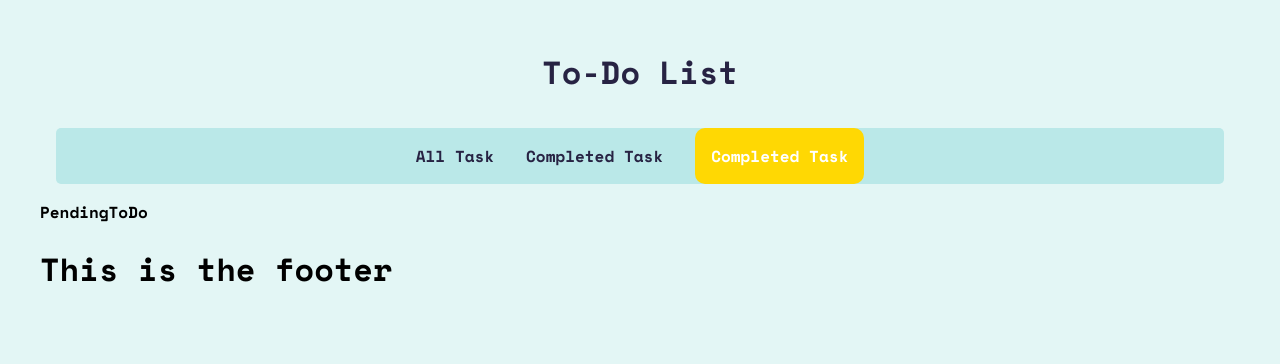
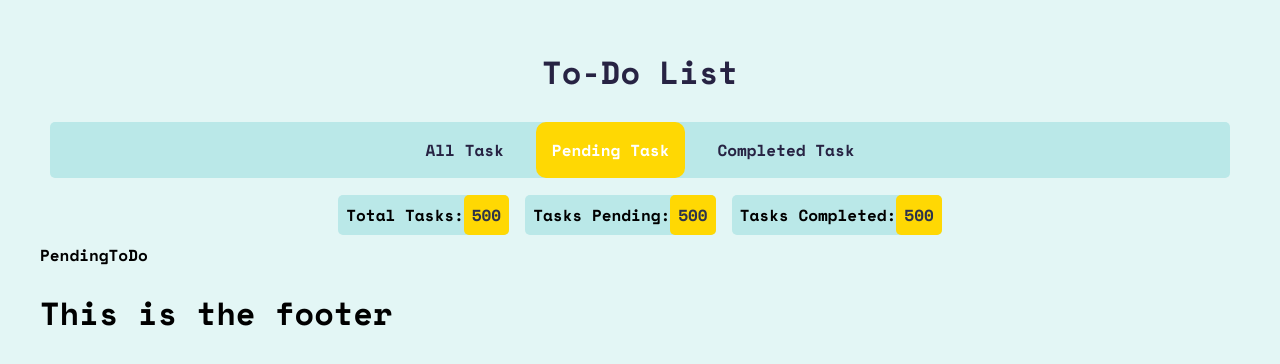
Before and after one commit to clevercoderjoy/ToDo-App, a React (Vite) app: page /pending in a window 1280 px wide. Shown: the top 364 px of the page. Built offline with nearby package versions, Linux system fonts and the light colour scheme.

Commit message:
feat: task summary added

```diff
--- a/src/components/Header.jsx
+++ b/src/components/Header.jsx
@@ -11,9 +11,15 @@ function Header() {
             <StyledLink to="/">To-Do List</StyledLink>
             <StyledNav>
                 <StyledNavLink to="/">All Task</StyledNavLink>
+                <StyledNavLink to="/pending">Pending Task</StyledNavLink>
                 <StyledNavLink to="/completed">Completed Task</StyledNavLink>
-                <StyledNavLink to="/pending">Completed Task</StyledNavLink>
             </StyledNav>
+
+            <StyledDiv>
+                <StyledP>Total Tasks:<StyledSpan>{500}</StyledSpan></StyledP>
+                <StyledP>Tasks Pending:<StyledSpan>{500}</StyledSpan></StyledP>
+                <StyledP>Tasks Completed:<StyledSpan>{500}</StyledSpan></StyledP>
+            </StyledDiv>
 
             <Routes>
                 <Route path="/" element={<AllToDo />} />
@@ -44,7 +50,7 @@ export const StyledLink = styled(Link)`
 `;
 export const StyledNav = styled.nav`
     background: #bae8e8;
-    margin: 1rem;
+    margin: 0.6rem;
     padding: 0 1rem;
     border-radius: 5px;
     display: flex;
@@ -65,3 +71,29 @@ export const StyledNavLink = styled(NavLink)`
         border-radius: 10px;
     }
 `;
+export const StyledDiv = styled.div`
+    display: flex;
+    justify-content: center;
+    align-items: center;
+`;
+export const StyledSpan = styled.span`
+    background: #ffd803;
+    padding: 0.5rem;
+    color: #2d334a;
+    border-radius: 5px;
+    transition: all 0.5s ease-out;
+`;
+export const StyledP = styled.p`
+    margin: 0.5rem;
+    padding: 0.5rem 0 0.5rem 0.5rem;
+    font-size: 1rem;
+    background: #bae8e8;
+    border-radius: 5px;
+    transition: all 0.5s ease-out;
+    &:hover{
+        background: #ffd803;
+        ${StyledSpan}{
+            background: #bae8e8;
+        }
+    }
+`;
```
